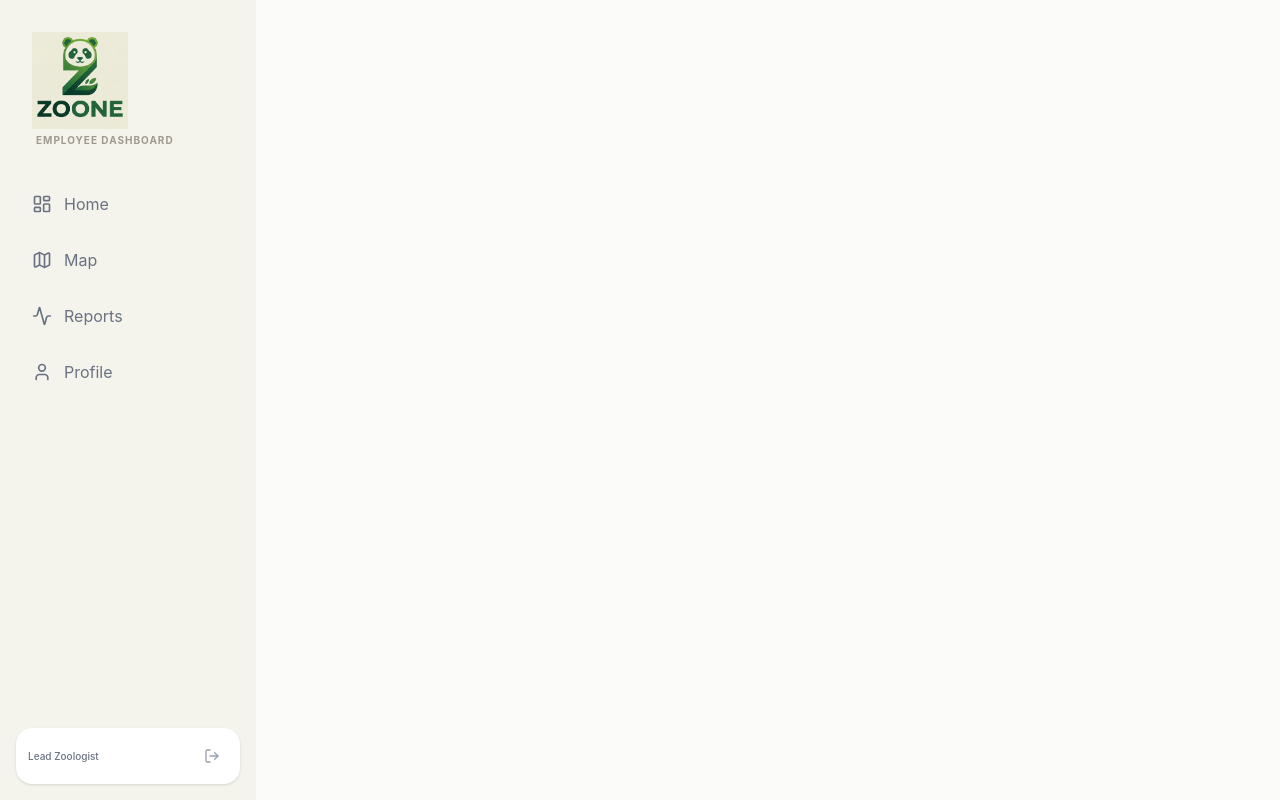
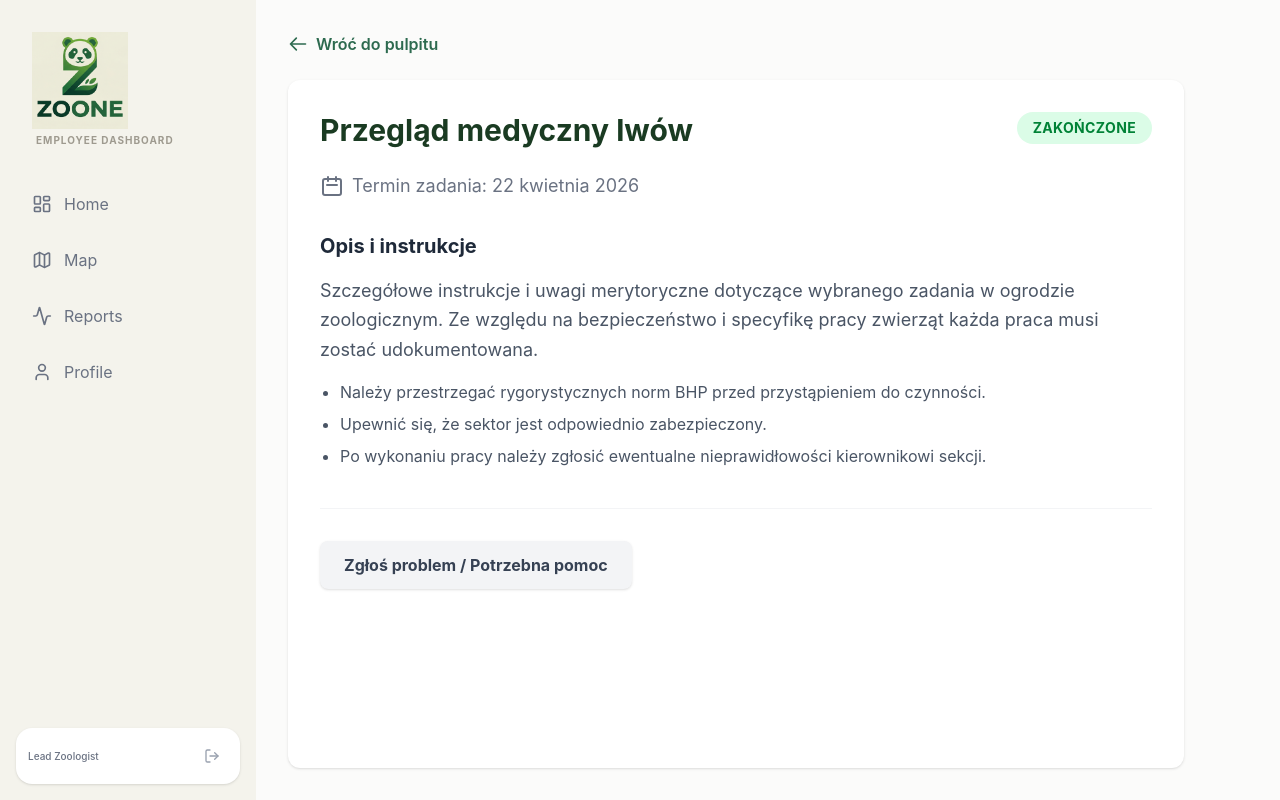
Before and after one commit to dvdek12/zoo-frontend, a Vue app: page /dashboard/1 in a window 1280 px wide. Built offline with nearby package versions, Linux system fonts and the light colour scheme.

Commit message:
added TaskDetail Page

```diff
--- a/src/router/index.js
+++ b/src/router/index.js
@@ -1,5 +1,7 @@
 import { createRouter, createWebHistory } from 'vue-router'
 import DashboardView from '../views/DashboardView.vue'
+import TaskDetailView from '../views/TaskDetailView.vue'
+import ProfileView from '../views/ProfileView.vue'
 import LoginView from '../views/LoginView.vue'
 import ReportsView from '../views/ReportsView.vue'
 import MapView from '../views/MapView.vue'
@@ -20,6 +22,16 @@ const router = createRouter({
       component: DashboardView
     },
     {
+      path: '/dashboard/:taskId',
+      name: 'taskDetail',
+      component: TaskDetailView
+    },
+    {
+      path: '/profile',
+      name: 'profile',
+      component: ProfileView
+    },
+    {
       path: '/map',
       name: 'map',
       component: MapView
--- /dev/null
+++ b/src/views/TaskDetailView.vue
@@ -0,0 +1,107 @@
+<template>
+  <div class="p-8 h-full flex flex-col">
+    <div class="mb-6 flex items-center">
+      <router-link to="/dashboard" class="text-[#2d6a4f] hover:text-[#1a3b22] font-semibold flex items-center gap-2 transition-colors">
+        <svg xmlns="http://www.w3.org/2000/svg" class="h-5 w-5" fill="none" viewBox="0 0 24 24" stroke="currentColor">
+          <path stroke-linecap="round" stroke-linejoin="round" stroke-width="2" d="M10 19l-7-7m0 0l7-7m-7 7h18" />
+        </svg>
+        Wróć do pulpitu
+      </router-link>
+    </div>
+
+    <div class="bg-white rounded-xl shadow-sm p-8 flex-1 max-w-4xl">
+      <div v-if="task">
+        <div class="flex justify-between items-start mb-6">
+          <h2 class="text-3xl font-bold text-[#1a3b22]">{{ task.title }}</h2>
+          <div
+            :class="[
+              'px-4 py-1.5 rounded-full text-sm font-bold tracking-wide uppercase whitespace-nowrap',
+              task.status === 'Zakończone' ? 'bg-green-100 text-green-700' : 'bg-amber-100 text-amber-700'
+            ]"
+          >
+            {{ task.status }}
+          </div>
+        </div>
+
+        <p class="text-gray-500 mb-8 flex items-center gap-2 text-lg">
+          <svg xmlns="http://www.w3.org/2000/svg" class="h-6 w-6" fill="none" viewBox="0 0 24 24" stroke="currentColor">
+            <path stroke-linecap="round" stroke-linejoin="round" stroke-width="2" d="M8 7V3m8 4V3m-9 8h10M5 21h14a2 2 0 002-2V7a2 2 0 00-2-2H5a2 2 0 00-2 2v12a2 2 0 002 2z" />
+          </svg>
+          Termin zadania: {{ formatDate(task.date) }}
+        </p>
+
+        <div class="prose max-w-none mb-10">
+          <h3 class="text-xl font-bold text-gray-800 mb-4">Opis i instrukcje</h3>
+          <p class="text-gray-600 leading-relaxed text-lg mb-4">
+            Szczegółowe instrukcje i uwagi merytoryczne dotyczące wybranego zadania w ogrodzie zoologicznym. Ze względu na bezpieczeństwo i specyfikę pracy zwierząt każda praca musi zostać udokumentowana.
+          </p>
+          <ul class="list-disc pl-5 text-gray-600 mb-6 space-y-2">
+            <li>Należy przestrzegać rygorystycznych norm BHP przed przystąpieniem do czynności.</li>
+            <li>Upewnić się, że sektor jest odpowiednio zabezpieczony.</li>
+            <li>Po wykonaniu pracy należy zgłosić ewentualne nieprawidłowości kierownikowi sekcji.</li>
+          </ul>
+        </div>
+
+        <div class="flex gap-4 border-t pt-8 border-gray-100">
+          <button v-if="task.status !== 'Zakończone'" class="px-6 py-3 bg-[#2d6a4f] text-white rounded-lg font-bold hover:bg-[#1a3b22] transition-colors shadow-md flex items-center gap-2">
+            <svg xmlns="http://www.w3.org/2000/svg" class="h-5 w-5" fill="none" viewBox="0 0 24 24" stroke="currentColor">
+              <path stroke-linecap="round" stroke-linejoin="round" stroke-width="2" d="M5 13l4 4L19 7" />
+            </svg>
+            Oznacz jako zakończone
+          </button>
+          <button class="px-6 py-3 bg-gray-100 text-gray-700 rounded-lg font-bold hover:bg-gray-200 transition-colors shadow-sm focus:ring-2 focus:ring-gray-300">
+            Zgłoś problem / Potrzebna pomoc
+          </button>
+        </div>
+      </div>
+      <div v-else class="text-center py-20">
+        <svg xmlns="http://www.w3.org/2000/svg" class="h-16 w-16 mx-auto text-gray-300 mb-4" fill="none" viewBox="0 0 24 24" stroke="currentColor">
+          <path stroke-linecap="round" stroke-linejoin="round" stroke-width="2" d="M9 12h6m-6 4h6m2 5H7a2 2 0 01-2-2V5a2 2 0 012-2h5.586a1 1 0 01.707.293l5.414 5.414a1 1 0 01.293.707V19a2 2 0 01-2 2z" />
+        </svg>
+        <h2 class="text-2xl font-bold text-gray-400 mb-2">Nie znaleziono zadania</h2>
+        <p class="text-gray-500">Zadanie o podanym identyfikatorze nie istnieje lub zostało usunięte.</p>
+      </div>
+    </div>
+  </div>
+</template>
+
+<script setup>
+import { useRoute } from 'vue-router';
+import { ref, onMounted } from 'vue';
+
+const route = useRoute();
+const taskId = route.params.taskId;
+
+// Mock danych (analogicznie do DashboardView)
+const task = ref(null);
+
+const p = (daysOffset) => {
+  const d = new Date();
+  d.setDate(d.getDate() + daysOffset);
+  const rok = d.getFullYear();
+  const miesiac = String(d.getMonth() + 1).padStart(2, '0');
+  const dzien = String(d.getDate()).padStart(2, '0');
+  return `${rok}-${miesiac}-${dzien}`;
+};
+
+const tasksMock = [
+  { id: 0, title: 'Dezynfekcja klatek dla ptaków', date: p(-2), status: 'Zakończone' },
+  { id: 1, title: 'Przegląd medyczny lwów', date: p(-1), status: 'Zakończone' },
+  { id: 2, title: 'Wybieg dla słoni - czyszczenie i kontrola zabawek', date: p(0), status: 'W toku' },
+  { id: 3, title: 'Karmienie pingwinów przylądkowych', date: p(0), status: 'W toku' },
+  { id: 4, title: 'Wymiana wody w akwarium nr 4', date: p(0), status: 'Oczekujące' },
+  { id: 5, title: 'Spotkanie zespołu ds. naczelnych', date: p(1), status: 'Oczekujące' },
+  { id: 6, title: 'Dostawa karmy dla roślinożerców', date: p(1), status: 'Oczekujące' },
+  { id: 7, title: 'Szkolenie BHP dla nowych wolontariuszy', date: p(2), status: 'Oczekujące' },
+  { id: 8, title: 'Inwentaryzacja sprzętu weterynaryjnego', date: p(3), status: 'Oczekujące' }
+];
+
+onMounted(() => {
+  task.value = tasksMock.find(t => t.id === Number(taskId)) || null;
+});
+
+const formatDate = (dateString) => {
+  const date = new Date(dateString);
+  return new Intl.DateTimeFormat('pl-PL', { day: 'numeric', month: 'long', year: 'numeric' }).format(date);
+};
+</script>
```
